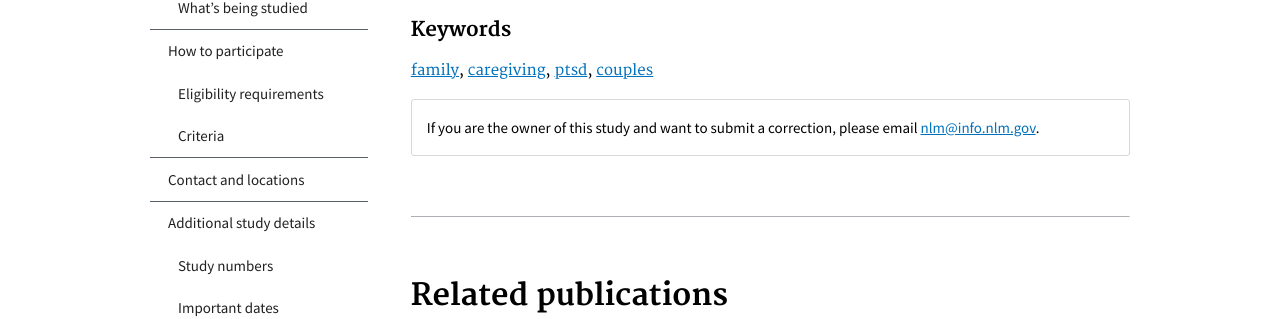
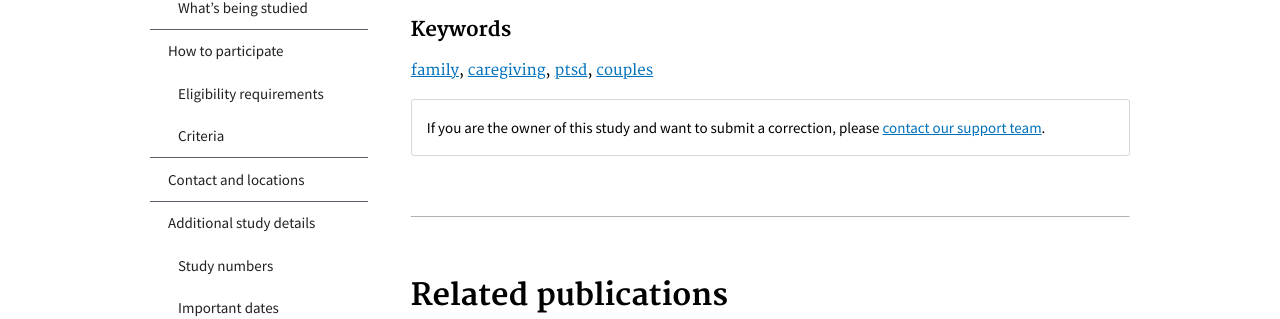
Before and after one commit to 18F/clinical-trials-prototype, a Jekyll site: the page built from pages/study-detail.md, in a window 1280 px wide and 900 px high, scrolled down 6261 px. Shown: the part 142-461 px from the top of the window. Built offline with Jekyll 4.4.1, drawn with Linux system fonts in a browser that asks for light colours.

Commit message:
Update whisperbox text

```diff
--- a/pages/study-detail.md
+++ b/pages/study-detail.md
@@ -331,7 +331,7 @@ class: study-detail
     <h3 id="keywords">Keywords</h3>
     <p><a href="#">family</a>, <a href="#">caregiving</a>, <a href="#">ptsd</a>, <a href="#">couples</a></p>
     <div class="whisperbox">
-      <p>If you are the owner of this study and want to submit a correction, please email <a href="#">nlm@info.nlm.gov</a>.</p>
+      <p>If you are the owner of this study and want to submit a correction, please <a href="mailto:nlm@info.nlm.gov">contact our support team</a>.</p>
     </div>
     <hr>
     <h2 id="related-publications">Related publications</h2>
```
